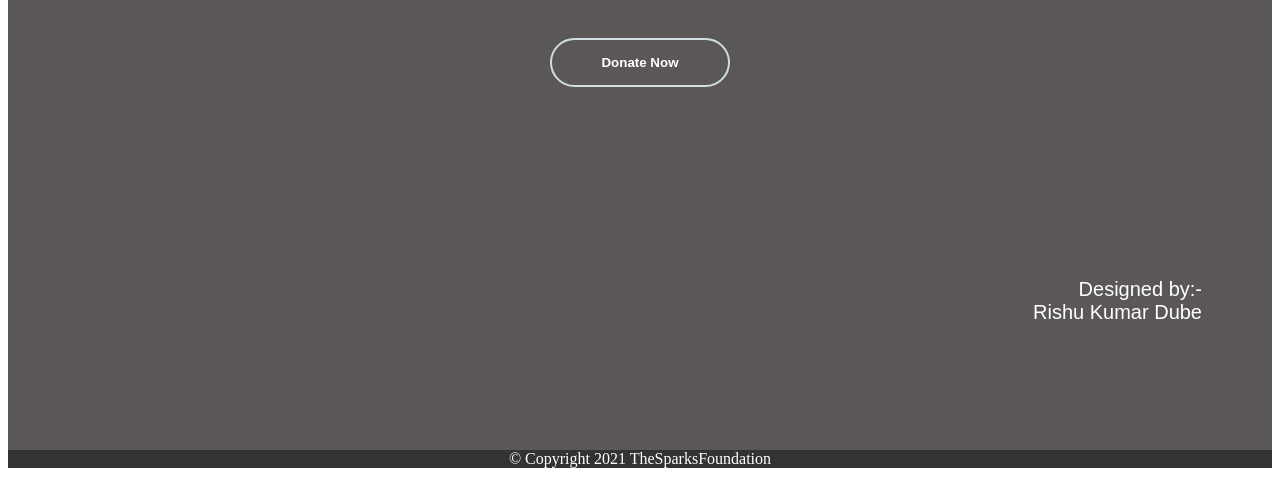
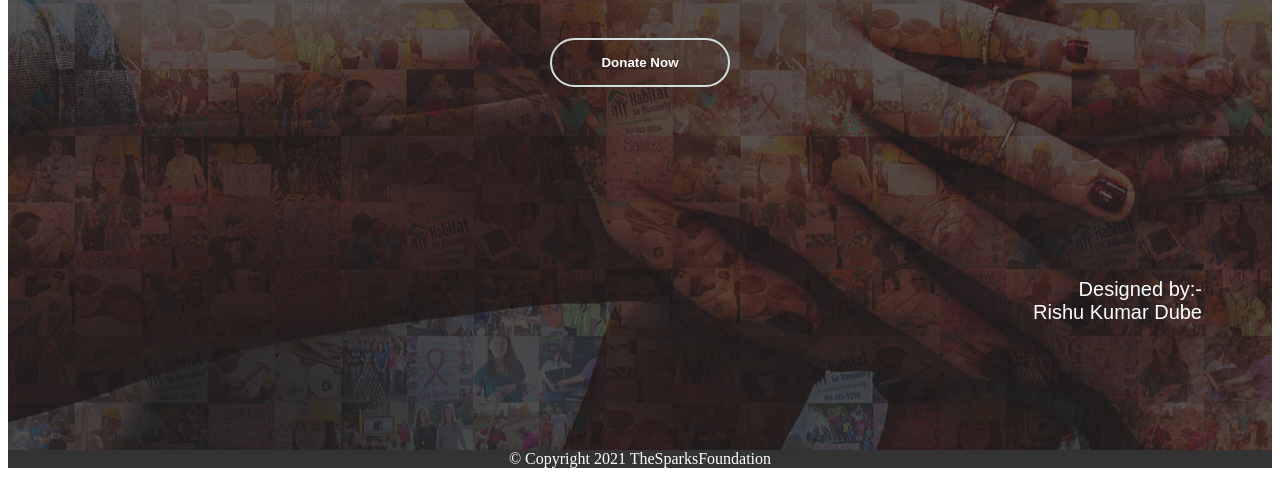
Before and after one commit to Rishu-bit/TheSparksFoundation-WebD, a plain HTML site: page index.html in a window 1280 px wide. Shown: the part 318-800 px from the top of the page. Drawn offline with Linux system fonts and the light colour scheme.

Commit message:
Update style.css

```diff
--- a/style.css
+++ b/style.css
@@ -1,5 +1,5 @@
 #bg{
-    background-image: linear-gradient(rgba(36, 31, 31, 0.75),rgba(36, 31, 31, 0.75)), url('../images/10724012.jpg');;
+    background-image: linear-gradient(rgba(36, 31, 31, 0.75),rgba(36, 31, 31, 0.75)), url('../10724012.jpg');;
     height: 97%;
     width: 100%;
 }
```
